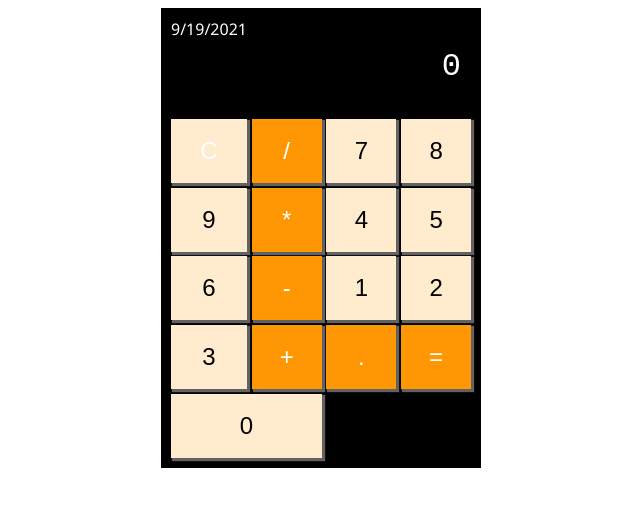
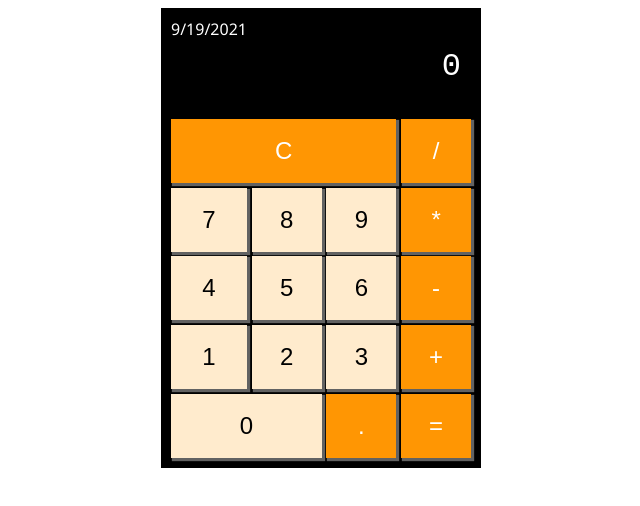
Before and after one commit to ManoelAFJr/calculator.github.io, a plain HTML site: page index.html in a window 1280 px wide. Shown: the whole page, without its empty margins (319-959 px from the left). Drawn offline with Linux system fonts and the light colour scheme.

Commit message:
resolvendo problema de css, a estilização não aparecia no projeto

```diff
--- a/index.html
+++ b/index.html
@@ -12,7 +12,7 @@
         <span id="relogio"></span>
         <script src="./js/relogio.js"></script>
         <div id="resultado">0</div>
-        <button onclick="resetar()">C</button>
+        <button type="button" id="limpar" value="C" class="função" onclick="resetar()">C</button>
         <button type= "button" value="/" onclick="botao(this.value)" class="função">/</button>
 
         <button type= "button" value="7" onclick="botao(this.value)" class="botao past">7</button>
```
